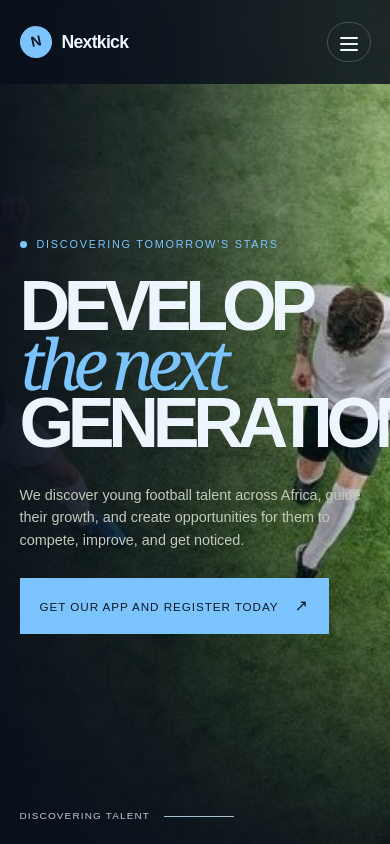
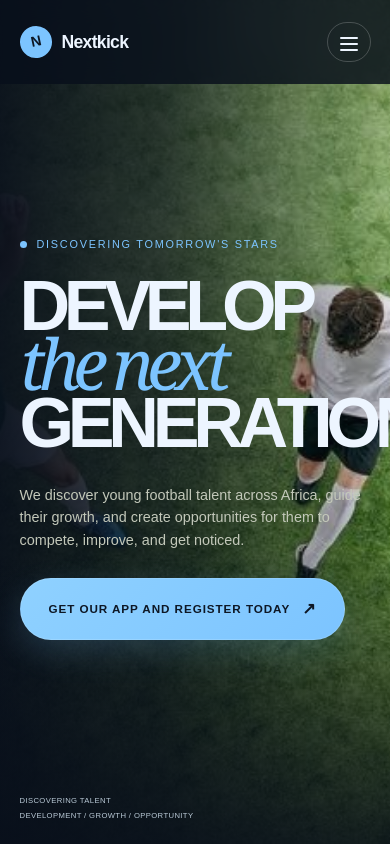
Before and after one commit to smartloopltd/Nextkick, a Next.js app: page / in a window 390 px wide. Shown: the top 844 px of the page. Built offline with nearby package versions, Linux system fonts and the light colour scheme.

Commit message:
Polish premium CTA styling

```diff
--- a/app/globals.css
+++ b/app/globals.css
@@ -51,10 +51,28 @@ h1 { font-size: clamp(4.8rem, 11vw, 10.5rem); font-weight: 800; letter-spacing:
 h1 em { color: var(--lime); font-family: Georgia, serif; font-weight: 400; letter-spacing: -.1em; text-transform: lowercase; }
 .hero-copy { color: #c3c8ba; font-size: clamp(.9rem, 1.4vw, 1.1rem); line-height: 1.55; margin: 38px 0 27px; max-width: 330px; }
 .hero-actions { align-items: center; display: flex; flex-wrap: wrap; gap: 22px; }
-.button { font-size: .73rem; letter-spacing: .08em; padding: 16px 20px; text-transform: uppercase; }
+.button {
+  border: 1px solid rgba(255, 255, 255, 0.12);
+  border-radius: 999px;
+  box-shadow: 0 12px 32px rgba(124, 196, 255, 0.18);
+  display: inline-flex;
+  align-items: center;
+  font-size: .73rem;
+  font-weight: 700;
+  letter-spacing: .08em;
+  padding: 18px 28px;
+  text-transform: uppercase;
+}
 .button span { font-size: 1rem; margin-left: 12px; }
-.button-bright { background: var(--lime); color: #0d1725; }
-.button-bright:hover { background: #bfe5ff; }
+.button-bright {
+  background: linear-gradient(135deg, #8fd1ff 0%, #7cc4ff 100%);
+  color: #0d1725;
+}
+.button-bright:hover {
+  background: linear-gradient(135deg, #bfe8ff 0%, #9ad8ff 100%);
+  box-shadow: 0 18px 40px rgba(124, 196, 255, 0.3);
+  transform: translateY(-1px);
+}
 .button-quiet { border-bottom: 1px solid #73786b; color: #d4d8cc; padding-left: 0; padding-right: 0; }
 .button-quiet:hover { border-color: var(--lime); color: var(--lime); }
 .hero-footer { align-items: center; bottom: 30px; color: #b9c9d6; display: flex; font-size: .62rem; gap: 14px; left: 5vw; letter-spacing: .12em; position: absolute; text-transform: uppercase; }
@@ -331,8 +349,26 @@ h1 em { color: var(--lime); font-family: Georgia, serif; font-weight: 400; lette
     margin-top: 32px;
     max-width: 100%;
   }
-  .hero-footer { bottom: 20px; left: 5vw; }
-  .hero-footer span:last-child { display: none; }
+  .hero-footer {
+    align-items: flex-start;
+    bottom: 18px;
+    display: block;
+    font-size: .48rem;
+    gap: 0;
+    left: 5vw;
+    letter-spacing: .05em;
+    line-height: 1.5;
+    right: 5vw;
+    text-align: left;
+    white-space: normal;
+  }
+  .hero-footer span {
+    display: block;
+    margin: 0 0 4px;
+  }
+  .hero-footer .footer-line {
+    display: none;
+  }
   .affiliate-section {
     justify-content: center;
     padding-left: 20px;
@@ -377,5 +413,10 @@ h1 em { color: var(--lime); font-family: Georgia, serif; font-weight: 400; lette
     align-items: flex-start;
     flex-direction: column;
     gap: 8px;
+    letter-spacing: .08em;
+  }
+  .footer-bottom span {
+    white-space: normal;
+    word-break: break-word;
   }
 }
--- a/app/page.tsx
+++ b/app/page.tsx
@@ -121,16 +121,16 @@ export default function Home() {
 
           <div className="why-grid">
             <article>
-              <h3>See further</h3>
-              <p>Our global scouting network finds character and promise beyond the usual spotlight.</p>
+              <h3>Discover potential</h3>
+              <p>We search beyond the usual spotlight to find players with real character, drive, and promise.</p>
             </article>
             <article>
-              <h3>Develop fully</h3>
-              <p>Technical growth, football intelligence, and personal discipline move forward together.</p>
+              <h3>Build growth</h3>
+              <p>Through training, discipline, and performance, we help young players develop the skills and mindset to rise.</p>
             </article>
             <article>
-              <h3>Move forward</h3>
-              <p>We connect committed players with the guidance and opportunities needed for their next step.</p>
+              <h3>Create opportunity</h3>
+              <p>We connect emerging talent with the guidance, visibility, and chances they need to move forward.</p>
             </article>
           </div>
         </div>
```
